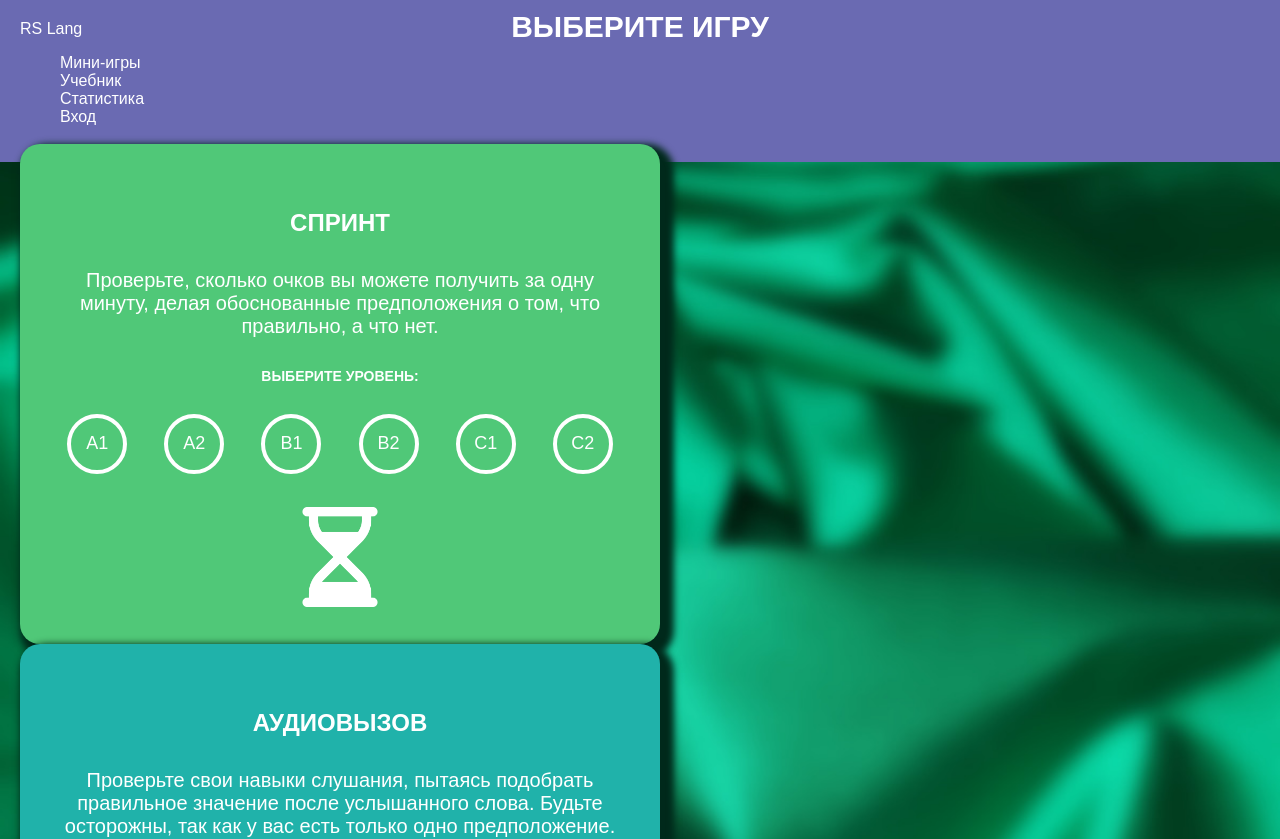
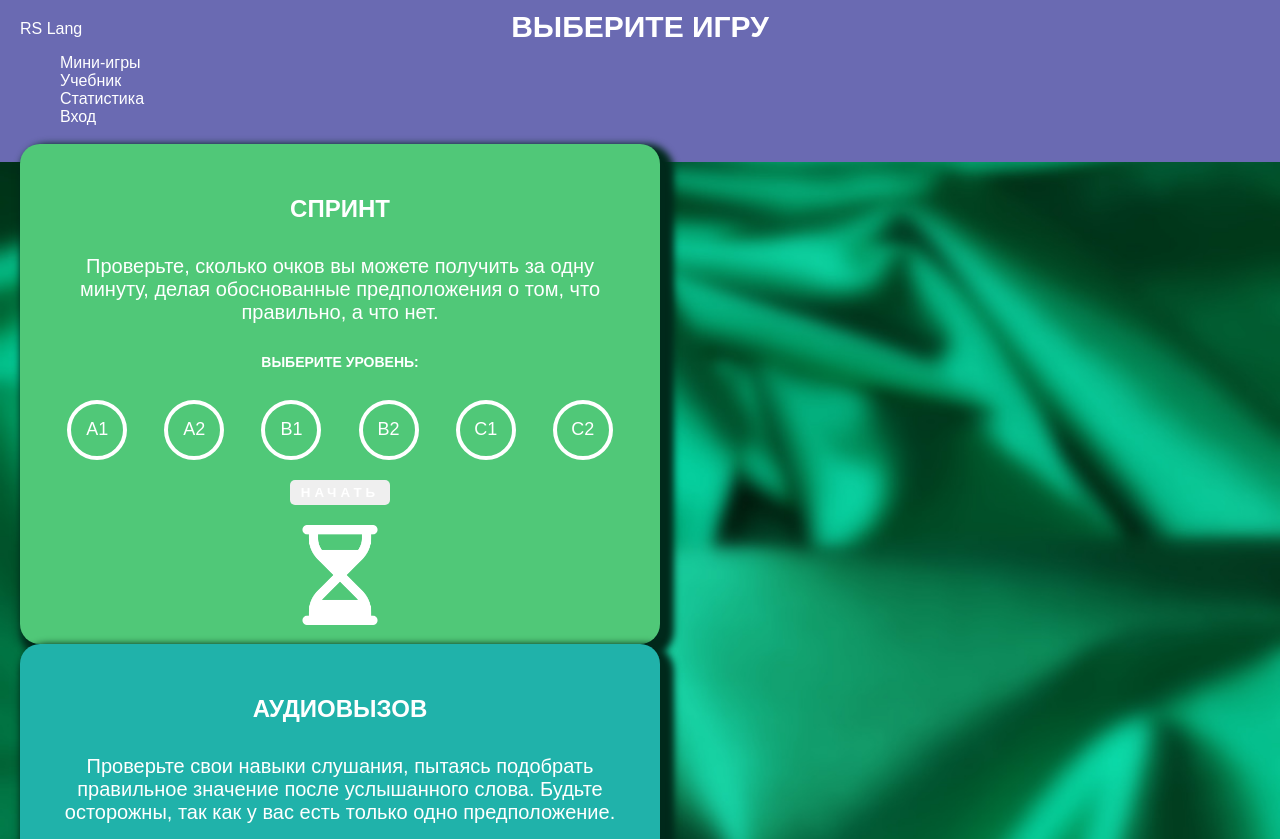
Before and after one commit to klimentsii/rs-lang, an Angular app in the folder rslang/: page /games in a window 1280 px wide. Shown: the top 839 px of the page. Built offline with nearby package versions, Linux system fonts and the light colour scheme.

Commit message:
refactor: removed unnecessary files and added the necessary directives

```diff
--- /dev/null
+++ b/rslang/src/app/pages/mini-games/game-audio-call/game-audio-call.component.html
@@ -0,0 +1 @@
+<p>game-audio-call works!</p>
--- /dev/null
+++ b/rslang/src/app/pages/mini-games/game-audio-call/game-audio-call.component.ts
@@ -0,0 +1,15 @@
+import { Component, OnInit } from '@angular/core';
+
+@Component({
+  selector: 'app-game-audio-call',
+  templateUrl: './game-audio-call.component.html',
+  styleUrls: ['./game-audio-call.component.css']
+})
+export class GameAudioCallComponent implements OnInit {
+
+  constructor() { }
+
+  ngOnInit(): void {
+  }
+
+}
--- a/rslang/src/app/pages/mini-games/game-oasis/game-oasis.component.html
+++ /dev/null
@@ -1 +0,0 @@
-<p>game-oasis works!</p>
--- a/rslang/src/app/pages/mini-games/game-oasis/game-oasis.component.ts
+++ /dev/null
@@ -1,15 +0,0 @@
-import { Component, OnInit } from "@angular/core";
-
-@Component({
-  selector: "app-game-oasis",
-  templateUrl: "./game-oasis.component.html",
-  styleUrls: ["./game-oasis.component.css"]
-})
-export class GameOasisComponent implements OnInit {
-
-  constructor() { }
-
-  ngOnInit(): void {
-  }
-
-}
--- a/rslang/src/app/pages/mini-games/game-savannah/game-savannah.component.html
+++ /dev/null
@@ -1 +0,0 @@
-<p>game-savannah works!</p>
--- a/rslang/src/app/pages/mini-games/game-savannah/game-savannah.component.ts
+++ /dev/null
@@ -1,15 +0,0 @@
-import { Component, OnInit } from '@angular/core';
-
-@Component({
-  selector: 'app-game-savannah',
-  templateUrl: './game-savannah.component.html',
-  styleUrls: ['./game-savannah.component.css']
-})
-export class GameSavannahComponent implements OnInit {
-
-  constructor() { }
-
-  ngOnInit(): void {
-  }
-
-}
--- a/rslang/src/app/pages/page-games/page-games.component.css
+++ b/rslang/src/app/pages/page-games/page-games.component.css
@@ -87,24 +87,40 @@
 }
 
 .level-active{
-  color:rgba(101, 181, 214, 0.600);
-  border-color:rgba(101, 181, 214, 0.600);
+  color:#2e7546;
+  border-color:#2e7546;
 }
 
 .title-select-lvl{
   font-size:14px;
   margin: 30px 0;
   font-weight:bold;
-  color: #FFFFFF
+  color: #FFFFFF;
 }
 
 .left-side-info{
   text-align:center;
-  color: #FFFFFF
+  color: #FFFFFF;
 }
 
 .right-side{
-  text-align:center
+  display:flex;
+  flex-direction:column;
+  align-items: center;
+  justify-content:center;
+}
+
+.btn-start{
+  width:100px;
+  height:25px;
+  margin-bottom: 20px;
+  color: #FFFFFF;
+  text-transform: uppercase;
+  /* background-color:rgba(206, 206, 206, 0.400); */
+  border-radius: 5px;
+  border:transparent;
+  font-weight: bold;
+  letter-spacing:4px;
 }
 
 .image-of-game{
--- a/rslang/src/app/pages/page-games/page-games.component.html
+++ b/rslang/src/app/pages/page-games/page-games.component.html
@@ -13,11 +13,12 @@
             </p>
             <p class="title-select-lvl">ВЫБЕРИТЕ УРОВЕНЬ:</p>
             <ul class="list-level">
-              <li class="level-eng" *ngFor="let item of items" (click)="kek($event)">{{item}}</li>
+              <li class="level-eng" *ngFor="let item of items">{{item}}</li>
             </ul>
           </div>
           <div class="right-side">
-            <img class="image-of-game" src="../../../assets/svg/time.png" alt="game-info">
+            <a routerLink="/games/sprint"><button class="btn-start">начать</button></a>
+            <img class="image-of-game" src="../../../assets/svg/time.png" alt="hourglass">
           </div>
         </div>
         <div class="game">
@@ -34,7 +35,8 @@
             </ul>
           </div>
           <div class="right-side">
-            <img class="image-of-game" src="../../../assets/svg/hear.png" alt="game-info">
+            <a routerLink="/games/audio-call"><button class="btn-start">начать</button></a>
+            <img class="image-of-game" src="../../../assets/svg/hear.png" alt="headphones">
           </div>
         </div>
       </div>
--- a/rslang/src/app/pages/page-games/page-games.component.ts
+++ b/rslang/src/app/pages/page-games/page-games.component.ts
@@ -8,10 +8,4 @@ import { Component } from "@angular/core";
 export class PageGamesComponent {
   items: string[] = ["A1", "A2", "B1", "B2", "C1", "C2"];
 
-  kek(e: Event): void {
-    (e.target as HTMLElement).classList.contains("level-active")
-      ? (e.target as HTMLElement).classList.remove("level-active")
-      : (e.target as HTMLElement).classList.add("level-active");
-
-  }
 }
```
Also changed, not shown: rslang/src/app/app.module.ts (+10 -6 lines), rslang/src/app/pages/mini-games/game-audio-call/game-audio-call.component.css (added), rslang/src/app/pages/mini-games/game-savannah/game-savannah.component.css (deleted), 2 other files (tests, documents, lock files or other folders).
